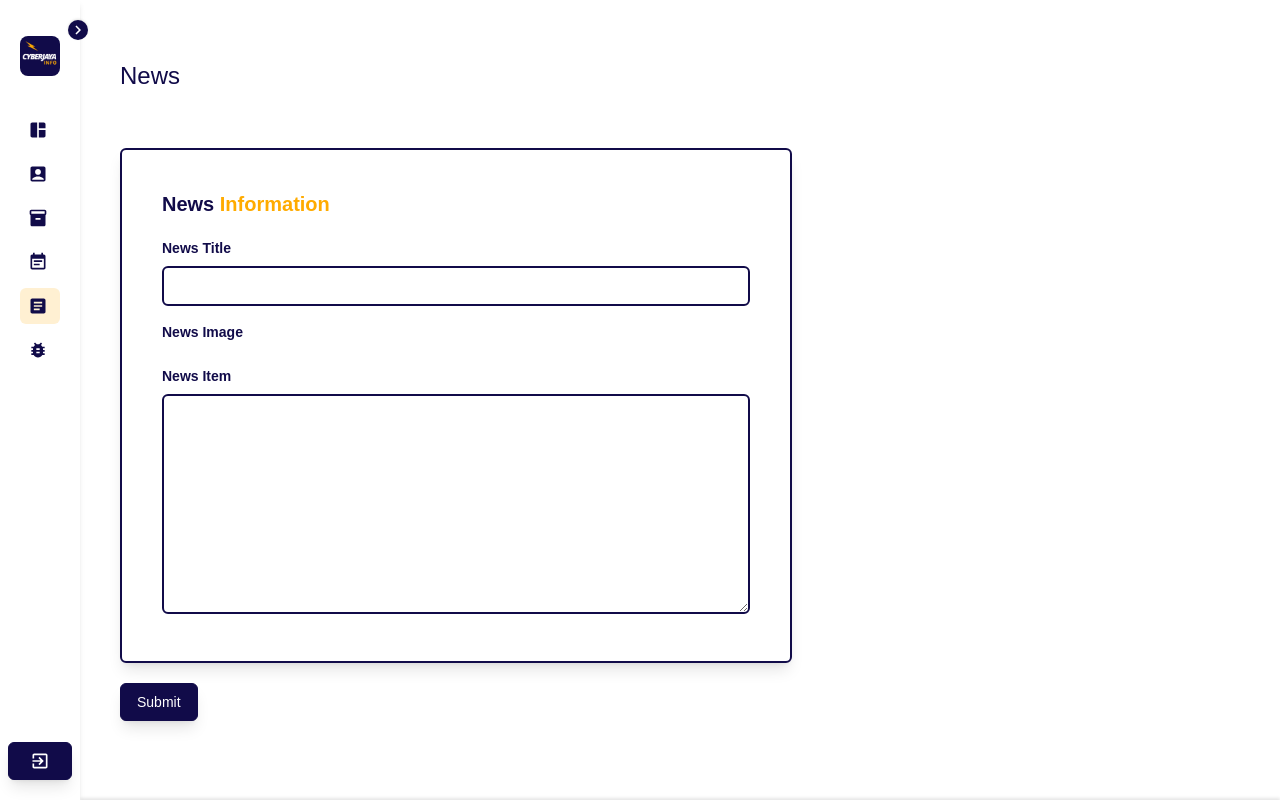
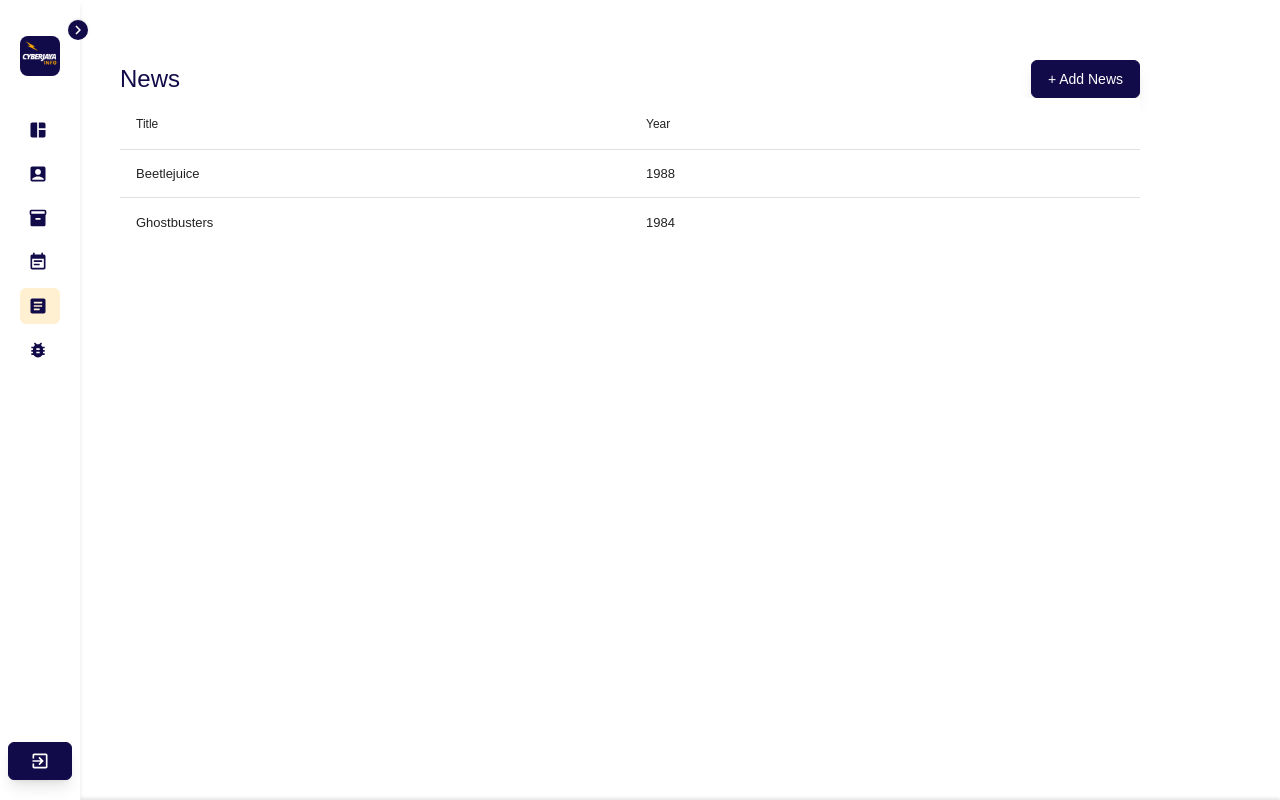
Before and after one commit to faizjamaludin/cyberjaya-info-react, a React (Create React App) app: page /dashboard/news in a window 1280 px wide. Shown: the top 800 px of the page. Built offline with nearby package versions, Linux system fonts and the light colour scheme.

Commit message:
modified news page in dashboard

```diff
--- a/src/App.tsx
+++ b/src/App.tsx
@@ -4,14 +4,18 @@
 import UserRoute from "./routes/UserRoute";
 import AdminRoute from "./routes/AdminRoute";
 
-import Home from "./pages/nonDashboard/Home";
-import Login from "./pages/nonDashboard/Login";
-import Register from "./pages/nonDashboard/Register";
+// Dashboard
 import Dashboard from "./pages/dashboard/Dashboard";
 import Listing from "./pages/dashboard/Listing";
 import Profile from "./pages/dashboard/Profile";
 import Events from "./pages/dashboard/Events";
 import News from "./pages/dashboard/News";
+import AddNews from "./pages/dashboard/AddNews";
+
+// non dashboard
+import Home from "./pages/nonDashboard/Home";
+import Login from "./pages/nonDashboard/Login";
+import Register from "./pages/nonDashboard/Register";
 import Testing from "./pages/dashboard/Testing";
 import ListingPage from "./pages/nonDashboard/ListingPage";
 import ItemListingPage from "./pages/nonDashboard/ItemListingPage";
@@ -34,11 +38,14 @@
         <Route path="/news/:id" element={<ItemNewsPage />} />
         <Route path="/login" element={<Login />} />
         <Route path="/register" element={<Register />} />
+
+        {/* dashboard view */}
         <Route path="/dashboard" element={<Dashboard />} />
         <Route path="/dashboard/listing" element={<Listing />} />
         <Route path="/dashboard/profile" element={<Profile />} />
         <Route path="/dashboard/events" element={<Events />} />
         <Route path="/dashboard/news" element={<News />} />
+        <Route path="/dashboard/news/addnews" element={<AddNews />} />
         <Route path="/dashboard/testing" element={<Testing />} />
       </Routes>
     </BrowserRouter>
--- /dev/null
+++ b/src/pages/dashboard/AddNews.tsx
@@ -0,0 +1,93 @@
+import React, { useState, useEffect } from "react";
+import { useSelector, useDispatch } from "react-redux";
+import { RootState } from "../../features/store";
+
+import { PrimaryButton } from "../../components/Button";
+import Sidenav from "../../components/Sidenav";
+import Footer from "../../components/Footer";
+import { useFormik } from "formik";
+import { addNews } from "../../features/news/newsSlice";
+
+function AddNews() {
+    const selectIsOpen = (state: RootState) => state.resize;
+    const { isOpen } = useSelector(selectIsOpen);
+    const dispatch = useDispatch<any>();
+
+    useEffect(() => { }, [dispatch]);
+
+    const formik = useFormik({
+        initialValues: {
+            newsTitle: "",
+            newsInfo: "",
+        },
+        onSubmit: (values) => {
+            console.log(values);
+            dispatch(addNews(values));
+        },
+    });
+
+    return (
+        <div className="w-full flex flex-row">
+            <div className="fixed">
+                <Sidenav />
+            </div>
+            <div
+                className={`w-full duration-300 ${isOpen === true ? "ml-20" : "ml-60"}`}
+            >
+                <section className="min-h-screen py-5 px-10 text-primary">
+                    <h1 className="font-medium text-2xl mt-10">News</h1>
+                    <form onSubmit={formik.handleSubmit} className="mt-14">
+                        <div className="md:w-3/5 w-full border-2 border-primary shadow-lg rounded-md text-primary p-10">
+                            <h1 className="font-semibold text-xl mb-5">
+                                News <span className="text-secondary-200">Information</span>
+                            </h1>
+                            <div className="flex flex-col gap-4 w-full">
+                                <div className="">
+                                    <label className="block text-sm font-semibold mb-2">
+                                        News Title
+                                    </label>
+                                    <input
+                                        className="border-2 border-primary w-full text-sm rounded-md p-2 outline-secondary-200"
+                                        type="text"
+                                        name="newsTitle"
+                                        placeholder=""
+                                        value={formik.values.newsTitle}
+                                        onChange={formik.handleChange}
+                                    />
+                                </div>
+
+                                <div className="">
+                                    <label className="block text-sm font-semibold mb-2">
+                                        News Image
+                                    </label>
+                                </div>
+
+                                <div className="">
+                                    <label
+                                        className="block text-sm font-semibold mb-2"
+                                        htmlFor=""
+                                    >
+                                        News Item
+                                    </label>
+                                    <textarea
+                                        className="border-2 border-primary w-full text-sm rounded-md p-2 outline-secondary-200"
+                                        name="newsInfo"
+                                        id=""
+                                        cols={30}
+                                        rows={10}
+                                        value={formik.values.newsInfo}
+                                        onChange={formik.handleChange}
+                                    ></textarea>
+                                </div>
+                            </div>
+                        </div>
+                        <PrimaryButton style="mt-5" type="submit" label="Submit" />
+                    </form>
+                </section>
+                <Footer />
+            </div>
+        </div>
+    );
+}
+
+export default AddNews
--- a/src/pages/dashboard/News.tsx
+++ b/src/pages/dashboard/News.tsx
@@ -5,26 +5,40 @@
 import { PrimaryButton } from "../../components/Button";
 import Sidenav from "../../components/Sidenav";
 import Footer from "../../components/Footer";
-import { useFormik } from "formik";
-import { addNews } from "../../features/news/newsSlice";
+import { useNavigate } from "react-router-dom";
+import DataTable from 'react-data-table-component';
 
 function News() {
   const selectIsOpen = (state: RootState) => state.resize;
   const { isOpen } = useSelector(selectIsOpen);
   const dispatch = useDispatch<any>();
+  const navigate = useNavigate();
 
-  useEffect(() => {}, [dispatch]);
+  useEffect(() => { }, [dispatch]);
 
-  const formik = useFormik({
-    initialValues: {
-      newsTitle: "",
-      newsInfo: "",
+  const columns = [
+    {
+      name: 'Title',
+      selector: (row: any) => row.title,
     },
-    onSubmit: (values) => {
-      console.log(values);
-      dispatch(addNews(values));
+    {
+      name: 'Year',
+      selector: (row: any) => row.year,
     },
-  });
+  ];
+
+  const data = [
+    {
+      id: 1,
+      title: 'Beetlejuice',
+      year: '1988',
+    },
+    {
+      id: 2,
+      title: 'Ghostbusters',
+      year: '1984',
+    },
+  ]
 
   return (
     <div className="w-full flex flex-row">
@@ -34,55 +48,16 @@
       <div
         className={`w-full duration-300 ${isOpen === true ? "ml-20" : "ml-60"}`}
       >
-        <section className="min-h-screen py-5 px-10 text-primary">
-          <h1 className="font-medium text-2xl mt-10">News</h1>
-          <form onSubmit={formik.handleSubmit} className="mt-14">
-            <div className="md:w-3/5 w-full border-2 border-primary shadow-lg rounded-md text-primary p-10">
-              <h1 className="font-semibold text-xl mb-5">
-                News <span className="text-secondary-200">Information</span>
-              </h1>
-              <div className="flex flex-col gap-4 w-full">
-                <div className="">
-                  <label className="block text-sm font-semibold mb-2">
-                    News Title
-                  </label>
-                  <input
-                    className="border-2 border-primary w-full text-sm rounded-md p-2 outline-secondary-200"
-                    type="text"
-                    name="newsTitle"
-                    placeholder=""
-                    value={formik.values.newsTitle}
-                    onChange={formik.handleChange}
-                  />
-                </div>
+        <section className="min-h-screen w-11/12 py-5 px-10 text-primary">
+          <div className="flex justify-between items-center mt-10">
+            <h1 className="font-medium text-2xl">News</h1>
+            <PrimaryButton label="+ Add News" onClick={() => { navigate('/dashboard/news/addnews') }} />
+          </div>
+          <DataTable
+            columns={columns}
+            data={data}
+          />
 
-                <div className="">
-                  <label className="block text-sm font-semibold mb-2">
-                    News Image
-                  </label>
-                </div>
-
-                <div className="">
-                  <label
-                    className="block text-sm font-semibold mb-2"
-                    htmlFor=""
-                  >
-                    News Item
-                  </label>
-                  <textarea
-                    className="border-2 border-primary w-full text-sm rounded-md p-2 outline-secondary-200"
-                    name="newsInfo"
-                    id=""
-                    cols={30}
-                    rows={10}
-                    value={formik.values.newsInfo}
-                    onChange={formik.handleChange}
-                  ></textarea>
-                </div>
-              </div>
-            </div>
-            <PrimaryButton style="mt-5" type="submit" label="Submit" />
-          </form>
         </section>
         <Footer />
       </div>
```
